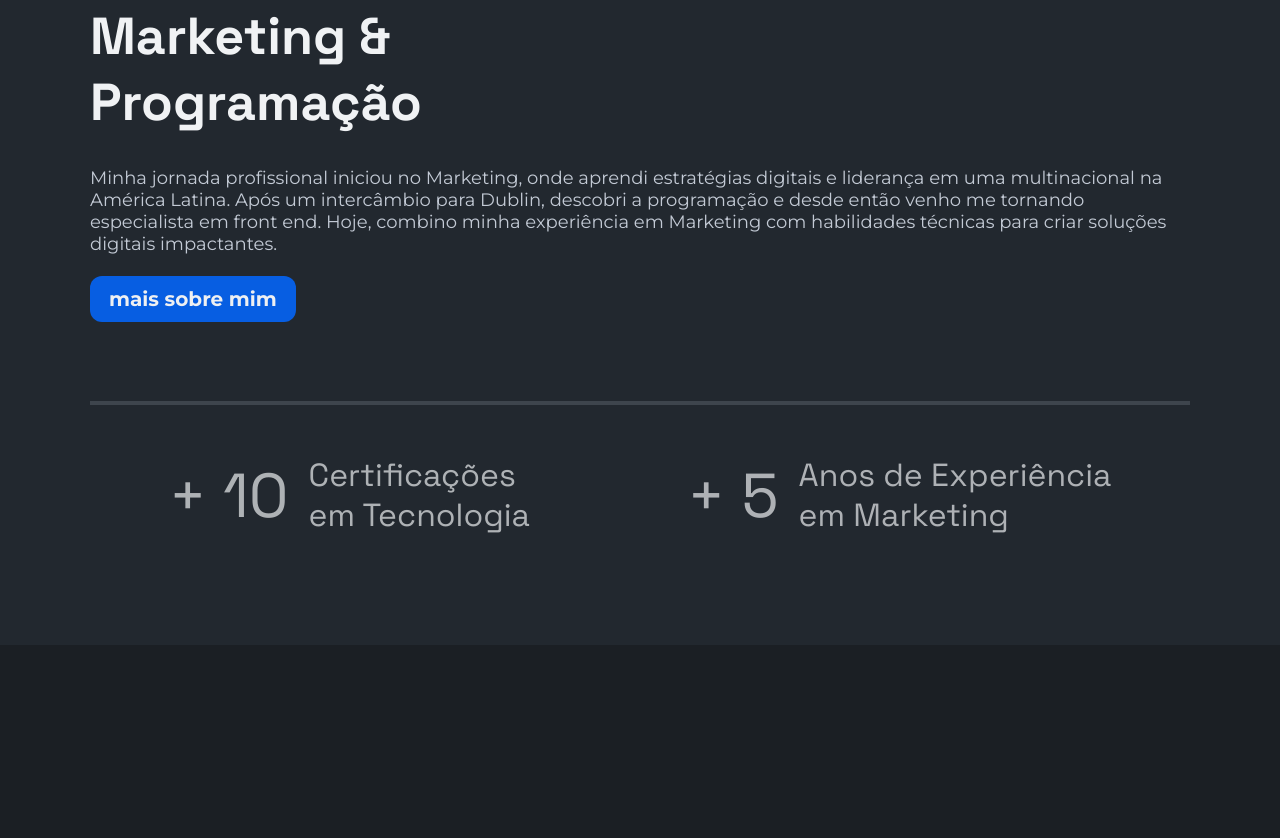
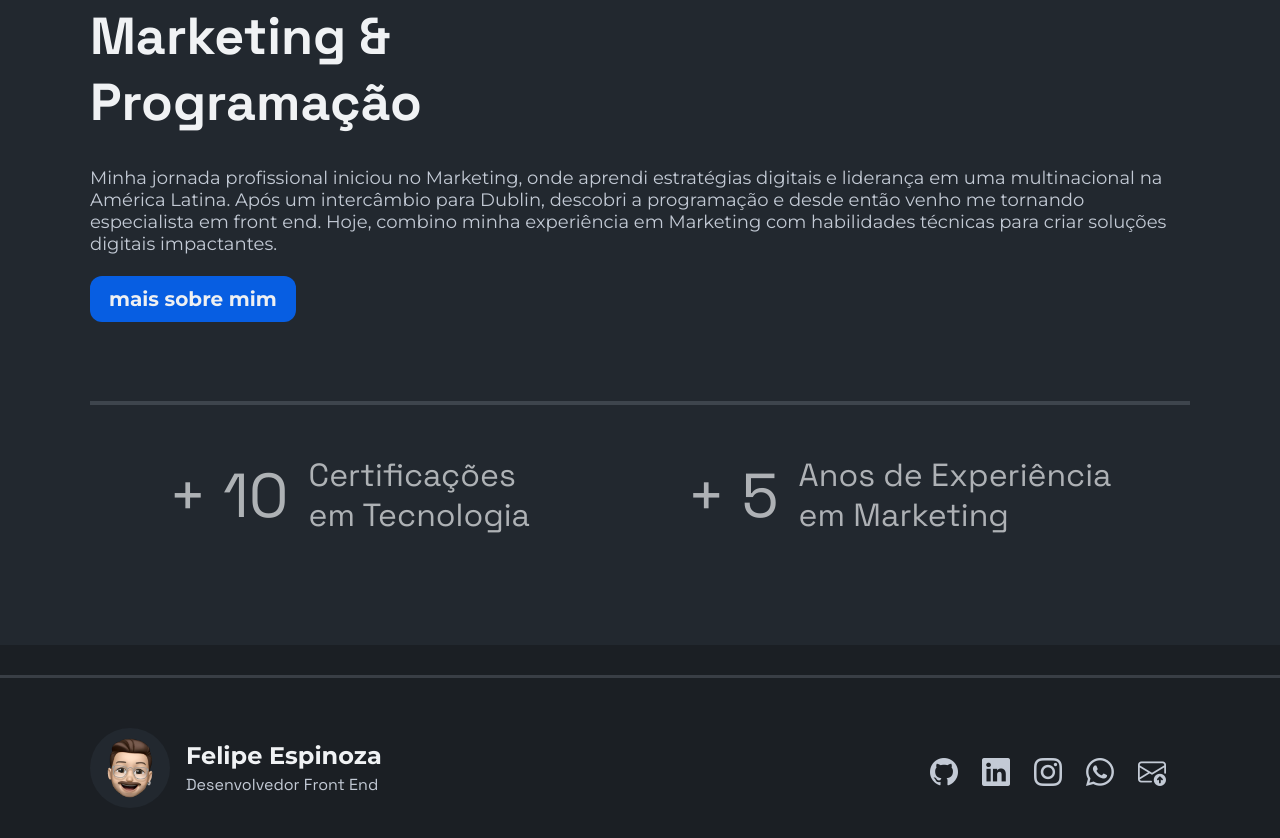
Before and after one commit to fde95/devfe, a website: page index.html in a window 1280 px wide. Shown: the part 941-1779 px from the top of the page. Before the commit the page ends 1586 px from the top, so only its background shows below. Drawn offline with nearby package versions, Linux system fonts and the light colour scheme; files that its build step writes are made by us from their sources.

Commit message:
Desenvolvendo footer

```diff
--- a/index.html
+++ b/index.html
@@ -113,6 +113,12 @@
                                 <i class="bi bi-whatsapp"></i>
                             </a>
                         </li>
+                        <li class="hero--list--item">
+                            <a target="_blank" class="hero--list--item--link"
+                            href="mailto:contato@devfe.net?subject=DEV FE - Contato via site">
+                                <i class="bi bi-envelope-arrow-up"></i>
+                            </a>
+                        </li>
                     </ul>
                 </div>
                 <div class="hero--memoji">
@@ -174,6 +180,60 @@
             </div>
         </section>
     </main>
+    <footer class="footer">
+        <span class="elementor-divider-separator"></span>
+        <div class="container">
+            <div class="footer--group">
+                <div class="footer--group--card">
+                    <div class="footer--group--card--item">
+                        <img class="footer--group--card--item--image" src="./src/images/footer--memoji.png" alt="Memoji de Felipe Espinoza sorrindo">
+                        <div class="footer--group--card--item--content">
+                            <h5 class="footer--group--card--item--content--title">Felipe Espinoza</h5>
+                            <p class="footer--group--card--item--content--description">
+                                Desenvolvedor Front End
+                            </p>
+                        </div>
+                    </div>
+                    <div class="footer--group--card--item">
+                        <div class="footer--group--card--item--social">
+                            <ul class="footer--group--card--item--social--list">
+                                <li class="footer--group--card--item--social--list--item">
+                                    <a class="footer--group--card--item--social--list--item--link"
+                                    target="_blank" href="https://github.com/fde95">
+                                        <i class="bi bi-github"></i>
+                                    </a>
+                                </li>
+                                <li class="footer--group--card--item--social--list--item">
+                                    <a class="footer--group--card--item--social--list--item--link"
+                                    target="_blank" href="https://www.linkedin.com/in/fde95/">
+                                        <i class="bi bi-linkedin"></i>
+                                    </a>
+                                </li>
+                                <li class="footer--group--card--item--social--list--item">
+                                    <a class="footer--group--card--item--social--list--item--link"
+                                    target="_blank" href="https://www.instagram.com/fde.95/">
+                                    <i class="bi bi-instagram"></i>
+                                    </a>
+                                </li>
+                                <li class="footer--group--card--item--social--list--item">
+                                    <a class="footer--group--card--item--social--list--item--link"
+                                    target="_blank" href="https://wa.me/5511978973663?text=Ol%C3%A1%2C+Felipe%2C+tudo+bem%3F+Venho+atrav%C3%A9s+de+seu+site+e+gostaria+de+falar+com+voc%C3%AA">
+                                        <i class="bi bi-whatsapp"></i>
+                                    </a>
+                                </li>
+                                <li class="footer--group--card--item--social--list--item">
+                                    <a class="footer--group--card--item--social--list--item--link"
+                                    target="_blank" href="mailto:contato@devfe.net?subject=DEV FE - Contato via site">
+                                        <i class="bi bi-envelope-arrow-up"></i>
+                                    </a>
+                                </li>
+                            </ul>
+                        </div>
+                    </div>
+                </div>
+            </div>
+        </div>
+    </footer>
 
     <script src="./vendor/jquery/jquery-3.6.0.min.js"></script>
     <script src="./vendor/aos/aos.js"></script>
--- a/src/sass/main.scss
+++ b/src/sass/main.scss
@@ -69,17 +69,17 @@
     }
     &--content{
         font-size: 18px;
-        padding-bottom: 32px;
+        padding-bottom: 40px;
     }
     &--list{
         display: flex;
         &--item--link{
             text-decoration: none;
-            color: colors.$CorFontePrimaria;
+            color: colors.$CorFonteSecundaria;
             font-size: 32px;
-            padding-right: 56px;
+            padding-right: 48px;
             &:hover{
-                color: colors.$CorFonteSecundaria;
+                color: colors.$CorFontePrimaria;
                 transition: ease .5s;
             }
         }
@@ -135,6 +135,64 @@
                     font-size: 32px;
                     font-family: "Space Grotesk", sans-serif;
                     font-weight: 400;
+                }
+            }
+        }
+    }
+}
+
+
+.footer{
+    padding: 30px 0;
+    & .elementor-divider-separator{
+        display: flex;
+        border-top: 3px solid #C3CAD52E;
+        width: 100%;
+        margin-bottom: 50px;
+    }
+    &--group{
+        &--card{
+            display: flex;
+            justify-content: space-between;
+            &--item{
+                display: flex;
+                align-items: center;
+                &--image{
+                    margin-right: 16px;
+                    width: 80px;
+                    padding: 10px;
+                    background-color: colors.$CorPrimaria-Opaca;
+                    border-radius: 100px;
+                }
+                &--content{
+                    &--title{
+                        font-size: 24px;
+                        font-family: "Montserrat", sans-serif;
+                        padding-bottom: 4px;
+                    }
+                    &--description{
+                        font-size: 16px;
+                        font-family: "Space Grotesk", sans-serif;
+                        color: colors.$CorFonteSecundaria;
+                    }
+                }
+                &--social{
+                    &--list{
+                        display: flex;
+                        padding-top: 8px;
+                        &--item{
+                            padding-right: 24px;
+                            &--link{
+                                font-size: 28px;
+                                color: colors.$CorFonteSecundaria;
+                                &:hover{
+                                    color: colors.$CorFontePrimaria;
+                                    transition: ease .5s;
+                                }
+                            }
+                        }
+
+                    }
                 }
             }
         }
```
Also changed, not shown: src/images/footer--memoji.png (added).
